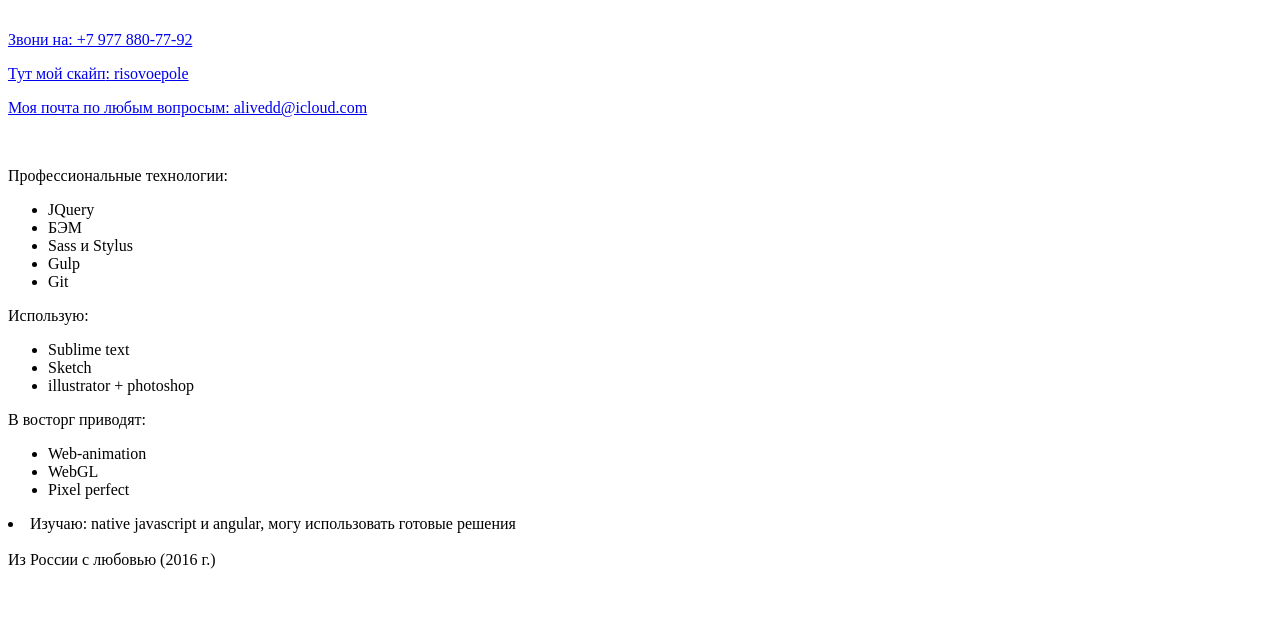
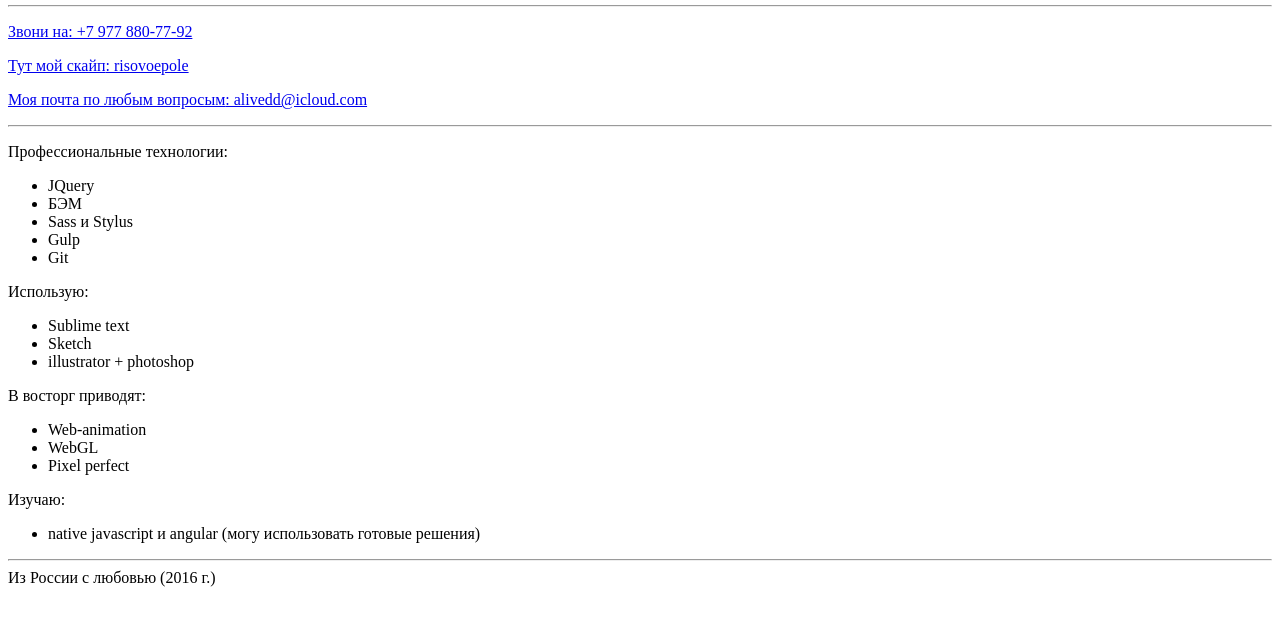
Before and after one commit to AliveDD/alivedd, a plain HTML site: page index.html in a window 1280 px wide. Shown: the part 148-774 px from the top of the page. Drawn offline with Linux system fonts and the light colour scheme.

Commit message:
br>hr. add learn:

```diff
--- a/index.html
+++ b/index.html
@@ -15,7 +15,7 @@
             <caption>г. Москва</caption>
         </div>
     </header>
-    <br class="hidden">
+    <hr class="hidden">
 
     <!-- contacts -->
     <section class="contacts">
@@ -31,7 +31,7 @@
             </a></p>
         </div>
     </section>
-    <br class="hidden">
+    <hr class="hidden">
 
     <!-- about -->
     <main class="about">
@@ -66,12 +66,15 @@
                     </div>
                 </div>
                 <div>
-                    <li>Изучаю: native javascript и angular, могу использовать готовые решения</li>
+                    <p>Изучаю:</p>
+                    <ul class="timeflow">
+                        <li>native javascript и angular (могу использовать готовые решения)</li>
+                    </ul>
                 </div>
             </div>
         </div>
     </main>
-    <br class="hidden">
+    <hr class="hidden">
 
     <!-- outro -->
     <footer>
```
Also changed, not shown: README.md.
